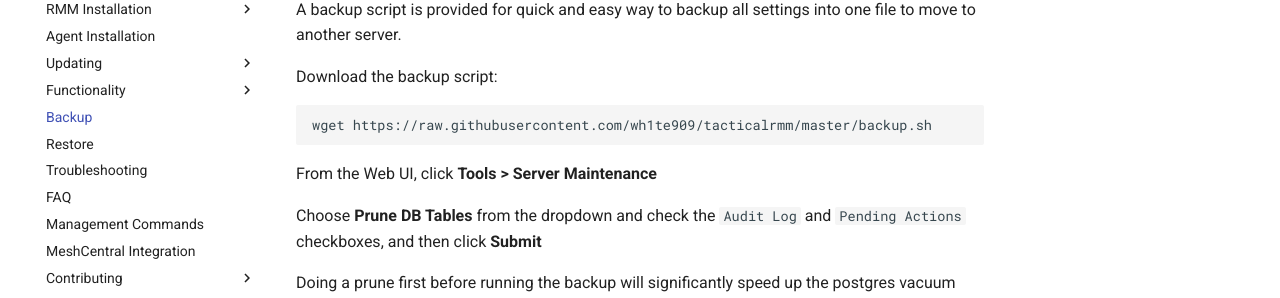
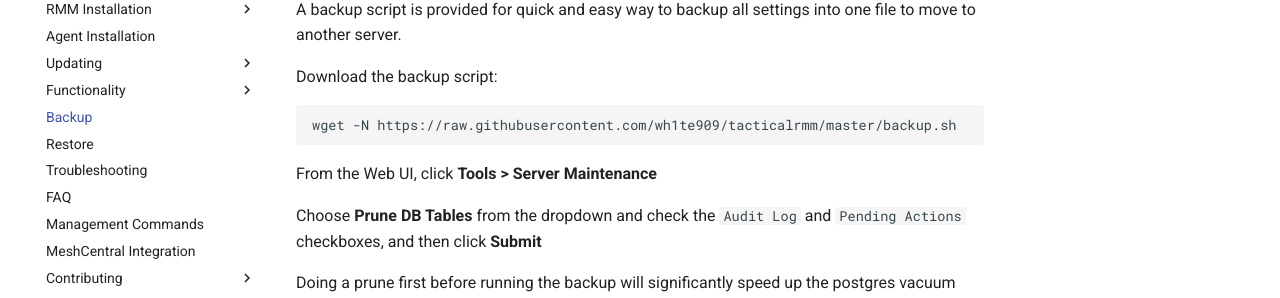
Before and after one commit to amidaware/trmm-docs, an MkDocs documentation site: the page built from docs/docs/backup.md, in a window 1280 px wide. Shown: the part 183-481 px from the top of the page. Built offline with MkDocs 1.6.1 and Material for MkDocs 9.7.7, drawn with Linux system fonts in a browser that asks for light colours; comment, search, counter and statistics services are not loaded.

````diff
--- a/docs/docs/backup.md
+++ b/docs/docs/backup.md
@@ -4,7 +4,7 @@ A backup script is provided for quick and easy way to backup all settings into o
 
 Download the backup script:
 ```bash
-wget https://raw.githubusercontent.com/wh1te909/tacticalrmm/master/backup.sh
+wget -N https://raw.githubusercontent.com/wh1te909/tacticalrmm/master/backup.sh
 ```
 
 From the Web UI, click **Tools > Server Maintenance**
````
